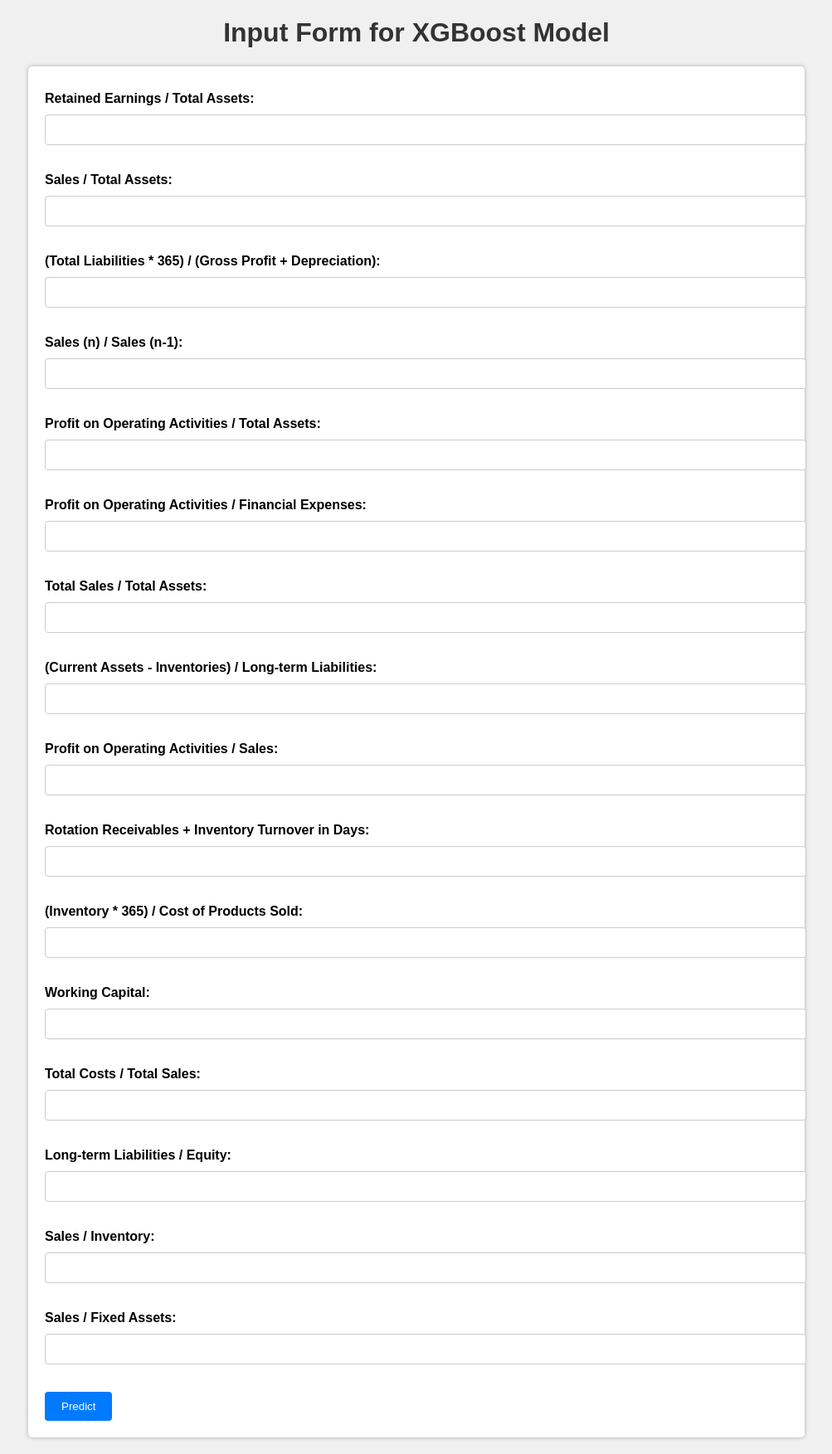
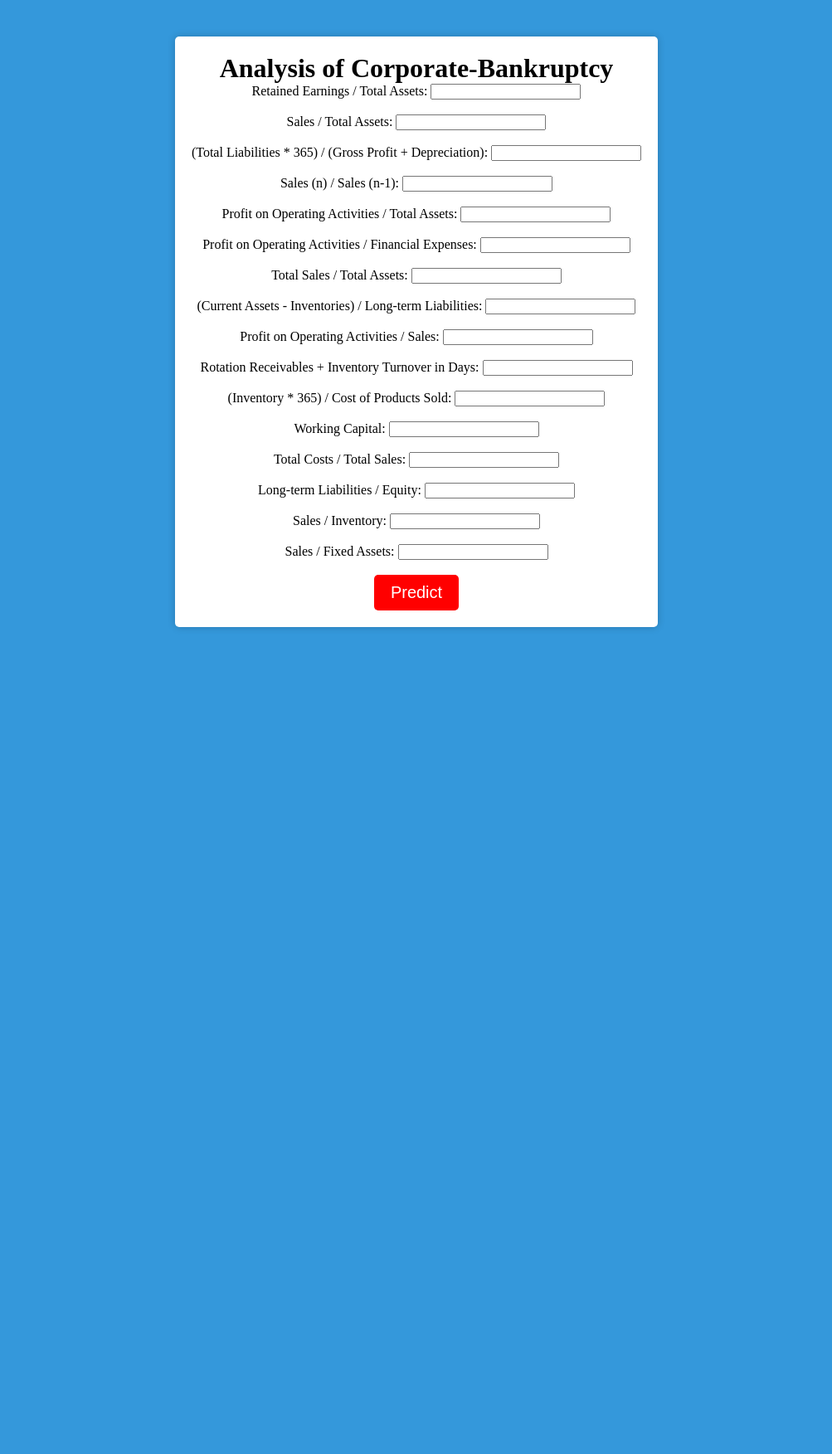
Before and after one commit to anas1IA/modeldeploy, a Flask app: page / in a window 1280 px wide. Shown: the whole page at 83% size, without its empty margins (138-1141 px from the left). After the commit the page ends 759 px from the top, so only its background shows below. Run offline with Flask 3, Linux system fonts and the light colour scheme; parts of the project's set-up code (start-up, migrations or seed data) failed here and were passed over.

Commit message:
some chnage

```diff
--- a/app.py
+++ b/app.py
@@ -5,8 +5,12 @@
 
 app = Flask(__name__, static_folder='static')
 
-with open('model.pkl', 'rb') as model_file:
+with open('modele.pkl', 'rb') as model_file:
     model = pickle.load(model_file)
+
+# Define phrases for predictions
+bankruptcy_phrase = "The company is at risk of bankruptcy."
+non_bankruptcy_phrase = "The company is not at risk of bankruptcy."
 
 @app.route("/", methods=["GET"])
 def home():
@@ -42,14 +46,18 @@
         if len(inputs) == len(input_names):
             # Make the prediction if all input values were successfully collected
             prediction = model.predict(df)
-            return f"Prediction: {prediction}"
+            # Use the phrases based on the prediction result
+            if prediction[0] == 1:
+                return bankruptcy_phrase
+            else:
+                return non_bankruptcy_phrase
         else:
             print("len inputs: ")
             print(len(inputs))
             print("\n")
             print("len input_names: ")
             print(len(input_names))
-            return f"Prediction: none"
+            return "Prediction: none"
 
 if __name__ == "__main__":
     app.run(debug=True)
--- a/requirements.txt
+++ b/requirements.txt
@@ -3,3 +3,4 @@
 pandas
 flask
 scikit-learn
+xgboost
--- a/static/style.css
+++ b/static/style.css
@@ -1,54 +1,94 @@
-/* style.css */
+/* Reset some default margin and padding */
+
+* {
+    margin: 0;
+    padding: 0;
+    box-sizing: border-box;
+}
+
+
+/* Set a background color for the body */
 
 body {
-    font-family: Arial, sans-serif;
-    background-color: #f0f0f0;
+    background-color: #3498db;
+    display: flex;
+    justify-content: center;
+    align-items: center;
+    height: 100vh;
+    margin: 0;
+}
+
+
+/* Style the header/navigation bar */
+
+header {
+    background-color: #fff;
+    padding: 10px 0;
+}
+
+nav ul {
+    list-style-type: none;
     margin: 0;
     padding: 0;
 }
 
-h1 {
-    text-align: center;
-    color: #333;
+nav li {
+    display: inline;
+    margin-right: 20px;
 }
 
-form {
+nav a {
+    text-decoration: none;
+    color: #3498db;
+    font-weight: bold;
+}
+
+
+/* Style the container */
+
+.container {
     background-color: #fff;
     padding: 20px;
-    margin: 20px auto;
-    width: 70%;
-    box-shadow: 0px 0px 5px 0px #aaa;
     border-radius: 5px;
+    box-shadow: 0 0 10px rgba(0, 0, 0, 0.2);
+    text-align: center;
 }
 
-label {
-    display: block;
-    font-weight: bold;
-    margin-top: 10px;
-    margin-bottom: 5px;
-}
 
-input[type="text"] {
-    width: 100%;
-    padding: 10px;
-    margin: 5px 0;
-    border: 1px solid #ccc;
-    border-radius: 4px;
-}
+/* Style the "Predict" button */
 
 input[type="submit"] {
-    background-color: #007BFF;
+    background-color: #ff0000;
     color: #fff;
+    font-size: 20px;
+    padding: 10px 20px;
     border: none;
-    padding: 10px 20px;
-    margin-top: 10px;
-    border-radius: 4px;
+    border-radius: 5px;
     cursor: pointer;
 }
 
-input[type="submit"]:hover {
-    background-color: #0056b3;
+
+/* Form layout styles */
+
+.form-horizontal label,
+.form-horizontal input {
+    display: block;
+    margin-bottom: 10px;
+}
+
+.form-horizontal label {
+    width: 230px;
+}
+
+.form-vertical label,
+.form-vertical input {
+    display: block;
+    margin-bottom: 10px;
 }
 
 
-/* Add more styles as needed */
+/* Center-align the button */
+
+.centered-button {
+    text-align: center;
+}
--- a/templates/index.html
+++ b/templates/index.html
@@ -1,12 +1,14 @@
 <!DOCTYPE html>
 <html>
 <head>
-    <title>Input Form</title>
-    <link rel="stylesheet" type="text/css" href="style.css">
+    <title>Analysis-of-bank-debit-collections</title>
+    <link rel="stylesheet" type="text/css" href="static/style.css">
 
 </head>
 <body>
-    <h1>Input Form for XGBoost Model</h1>
+
+<div class="container">
+    <h1 style="color: black;">Analysis of Corporate-Bankruptcy</h1>
     <form method="POST" action="/predict">
         <label for="retained_earnings">Retained Earnings / Total Assets:</label>
         <input type="text" id="retained_earnings" name="retained earnings / total assets"><br><br>
@@ -55,8 +57,10 @@
 
         <label for="sales_fixed_assets">Sales / Fixed Assets:</label>
         <input type="text" id="sales_fixed_assets" name="sales / fixed assets"><br><br>
-
-        <input type="submit" value="Predict">
+    <div class="centered-button">
+           <input type="submit" value="Predict">
+     </div>
     </form>
+</div>
 </body>
 </html>
```
Also changed, not shown: model.py (+10 -8 lines), 2 other files.
